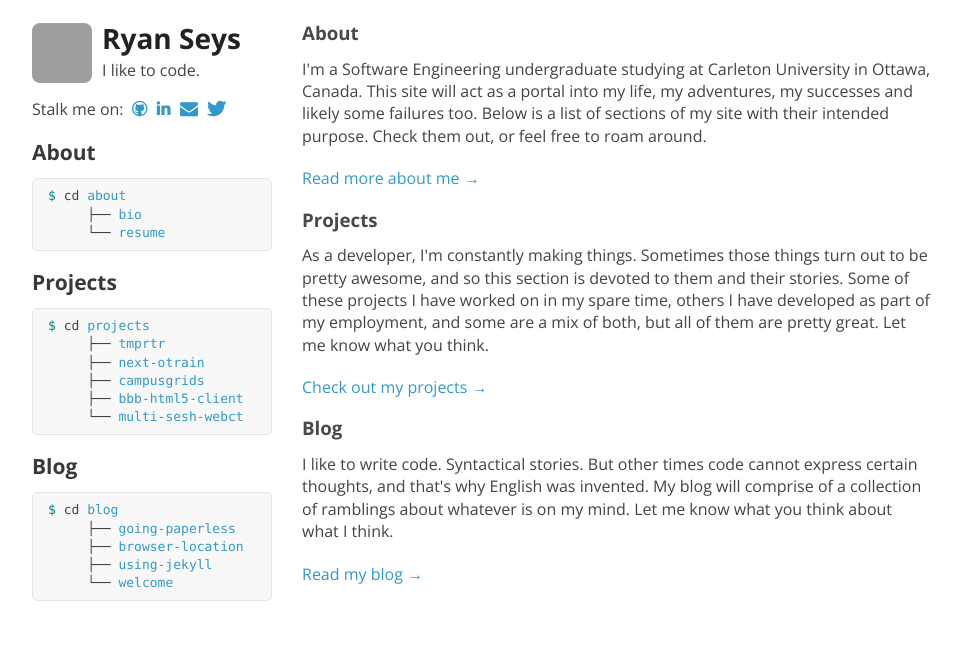
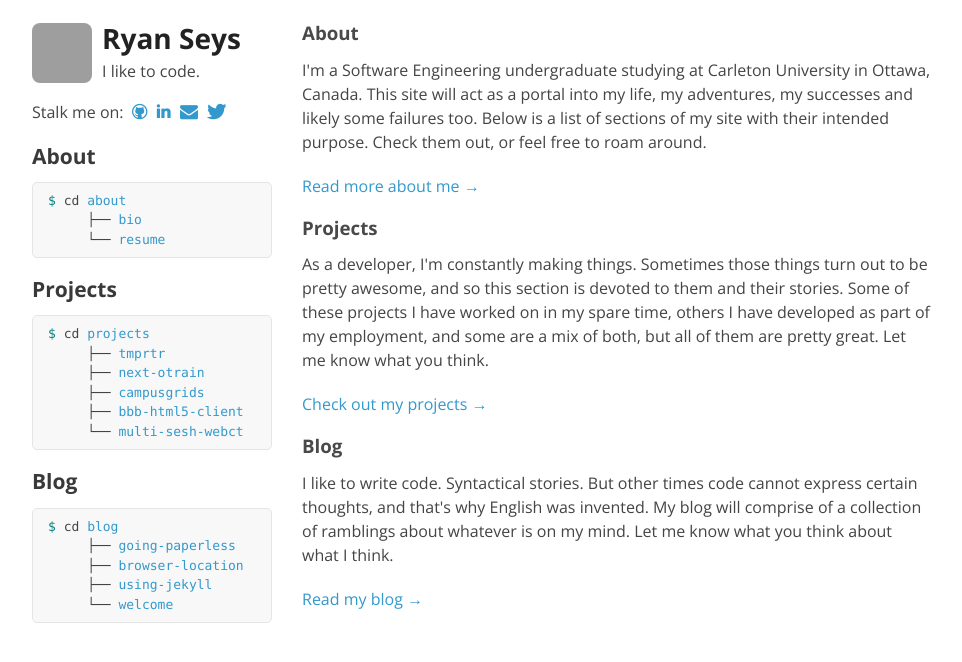
Before and after one commit to tl-dr/ryanseys.com, a Jekyll site: the page built from index.html, in a window 1280 px wide. Shown: the top 662 px of the page, without its empty margins (158-1120 px from the left). Built offline with Jekyll 4.4.1, drawn with Linux system fonts in a browser that asks for light colours; Markdown is read by kramdown in place of the engine named in the settings; grey boxes are pictures that could not be loaded.

Commit message:
Revert spacing... blah

```diff
--- a/css/styles.css
+++ b/css/styles.css
@@ -2,7 +2,7 @@
 
 body {
   padding:15px;
-  font:12pt/1.4 'Open Sans', "Helvetica Neue", Helvetica, Arial, sans-serif;
+  font:12pt/1.5 'Open Sans', 'Helvetica Neue', Helvetica, Arial, sans-serif;
   color:#444;
   font-weight:500;
 }
```
